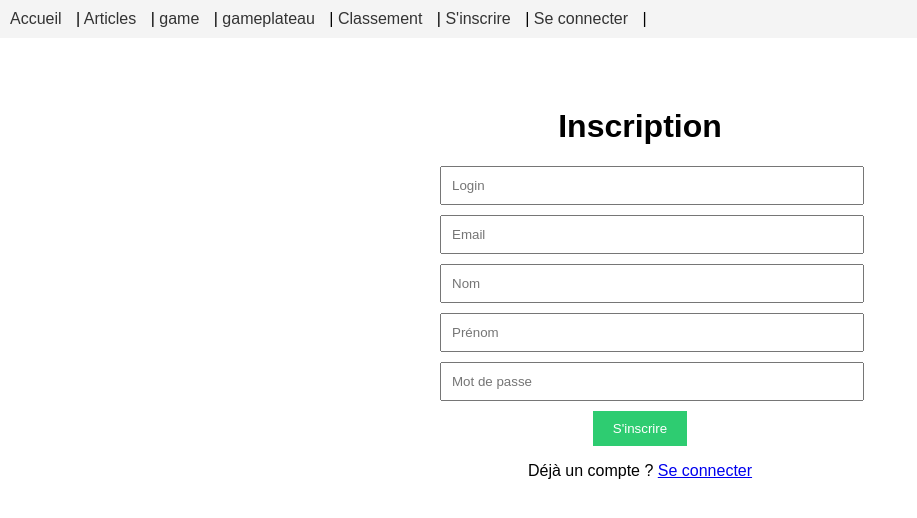
After one commit to laetitiaquintin-83/memory, a PHP site: page /auth/register in a window 1280 px wide. The commit adds this page. Shown: the top 518 px of the page, without its empty margins (0-917 px from the left). Run offline with PHP 8.4, Linux system fonts and the light colour scheme.

Commit message:
Ajout des fonctionnalités d'inscription et de connexion des utilisateurs, y compris les routes et les vues correspondantes.

```diff
--- a/app/Controllers/UserController.php
+++ b/app/Controllers/UserController.php
@@ -31,7 +31,7 @@ class UserController extends BaseController
                 header("Location:/login");
                 exit();
             }
-            $this->render('auth/registrer');
+            $this->render('auth/register');
         }
 
             public function login()
--- /dev/null
+++ b/app/Views/auth/register.php
@@ -0,0 +1,13 @@
+<div style="max-width: 400px; margin: 50px auto; text-align: center;">
+    <h1>Inscription</h1>
+    <form action="" method="POST">
+        <input type="text" name="login" placeholder="Login" required style="display:block; width:100%; margin:10px 0; padding:10px;">
+        <input type="email" name="email" placeholder="Email" required style="display:block; width:100%; margin:10px 0; padding:10px;">
+        <input type="text" name="nom" placeholder="Nom" style="display:block; width:100%; margin:10px 0; padding:10px;">
+        <input type="text" name="prenom" placeholder="Prénom" style="display:block; width:100%; margin:10px 0; padding:10px;">
+        <input type="password" name="mot de passe" placeholder="Mot de passe" required style="display:block; width:100%; margin:10px 0; padding:10px;">
+
+        <button type="submit" style="padding:10px 20px; background:#2ecc71; color:white; border:none; cursor:pointer;">S'inscrire</button>
+    </form>
+    <p>Déjà un compte ? <a href="/login">Se connecter</a></p>
+</div>
--- a/app/Views/layouts/base.php
+++ b/app/Views/layouts/base.php
@@ -31,6 +31,8 @@
      <a href="/game">game</a> |
      <a href="/game/plateau">gameplateau</a> |
       <a href="/game/classement">Classement</a> |
+      <a href="/auth/register">S'inscrire</a> |
+      <a href="/auth/login">Se connecter</a> |
 
   </nav>
 
--- a/public/index.php
+++ b/public/index.php
@@ -28,6 +28,10 @@ $router->get('/game/play', 'App\\Controllers\\GameController@play');
 $router->get('/game/classement', 'App\\Controllers\\GameController@classement');
 $router->get('/game/bravo', 'App\\Controllers\\GameController@bravo');
 $router->get('/about', 'App\\Controllers\\HomeController@about');
+$router->get('/auth/register', 'App\\Controllers\\UserController@register');
+$router->post('/auth/register', 'App\\Controllers\\UserController@register');
+$router->get('/auth/login', 'App\\Controllers\\UserController@login');
+$router->post('/auth/login', 'App\\Controllers\\UserController@login');
 
 
 $router->get('/game/play', 'App\\Controllers\\GameController@play');
```
Also changed, not shown: app/Views/auth/login.php (added).
